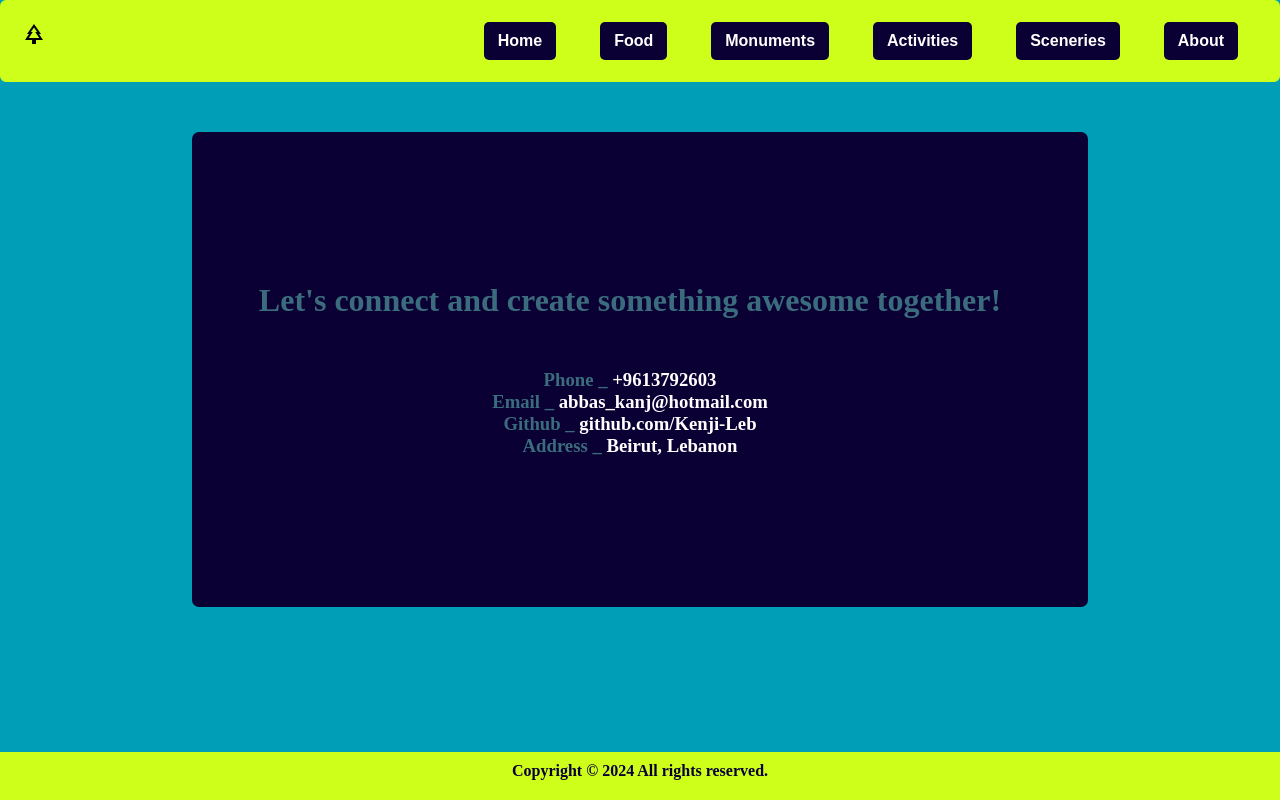
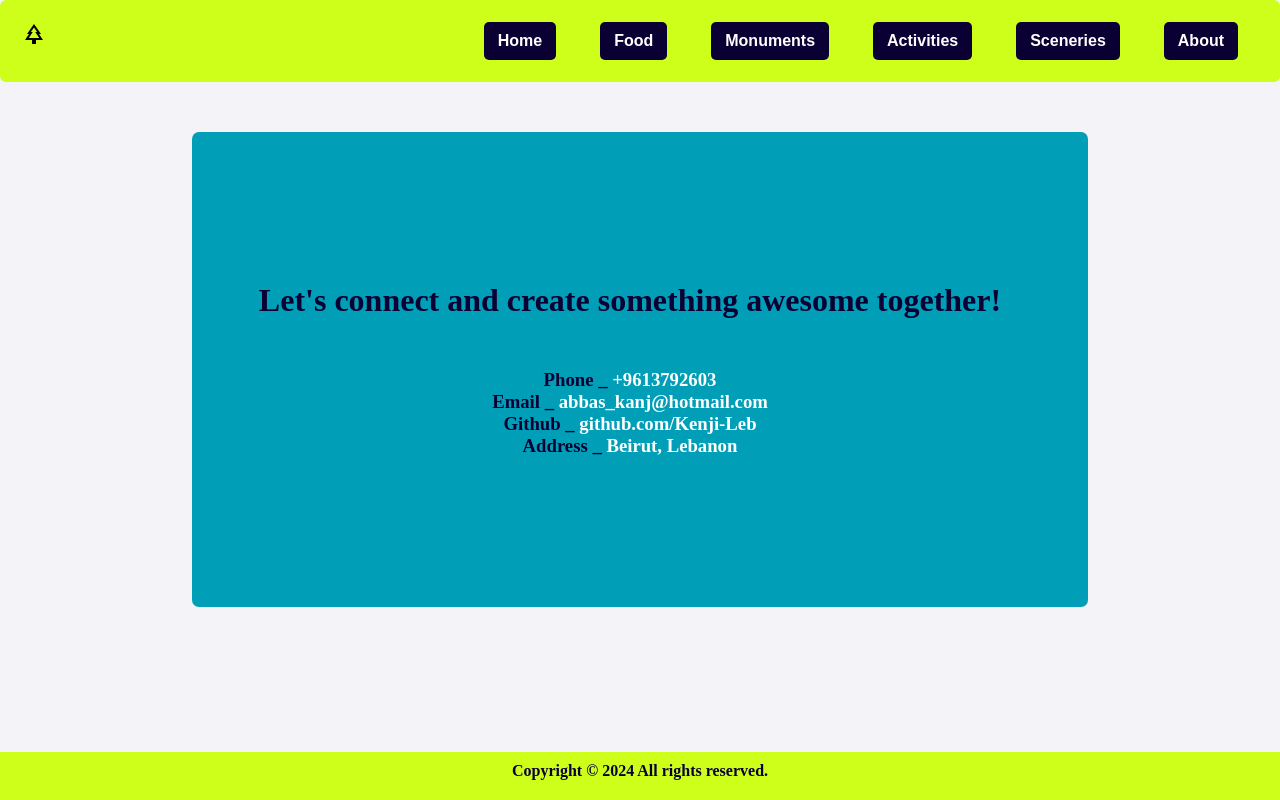
Before and after one commit to Kenji-Leb/Travel-Destination-Guide, a plain HTML site: page nav-pages/about.html in a window 1280 px wide. Drawn offline with nearby package versions, Linux system fonts and the light colour scheme; a web font is replaced by a local one.

Commit message:
restyling colors

```diff
--- a/Styling/colors.css
+++ b/Styling/colors.css
@@ -11,5 +11,5 @@
 }
 
 .body-bck-color {
-    background-color: #009FB7
+    background-color: #F4F4F8
 }
--- a/nav-styling/about.css
+++ b/nav-styling/about.css
@@ -1,30 +1,34 @@
+body{
+    background-color: #009FB7;
+}
+
 main {
     width: 70%;
     height: max-content;
     margin-top: 50px;
     margin-left: auto;
     margin-right: auto;
-    background-color: #0B0033;
     text-align: center;
     display: block;
     border-radius: 7px;
+    background-color: #009FB7;
 }
 
 .main-container {
     margin: auto;
     padding: 150px 20px 150px 0px;
     display: inline-block;
-    color: #3B6C7E;
+    color: #0B0033;
 }
 
 .main-container > h1{
     margin-bottom: 50px;
     text-align: left;
-    color: #3B6C7E;
+    color: #0B0033;
 
 }
 
 .main-container > h3{
     text-align: center;
-    color:#3B6C7E;
+    color:#0B0033;
 }
```
Also changed, not shown: nav-pages/sceneries.html (+1 -1 lines).
